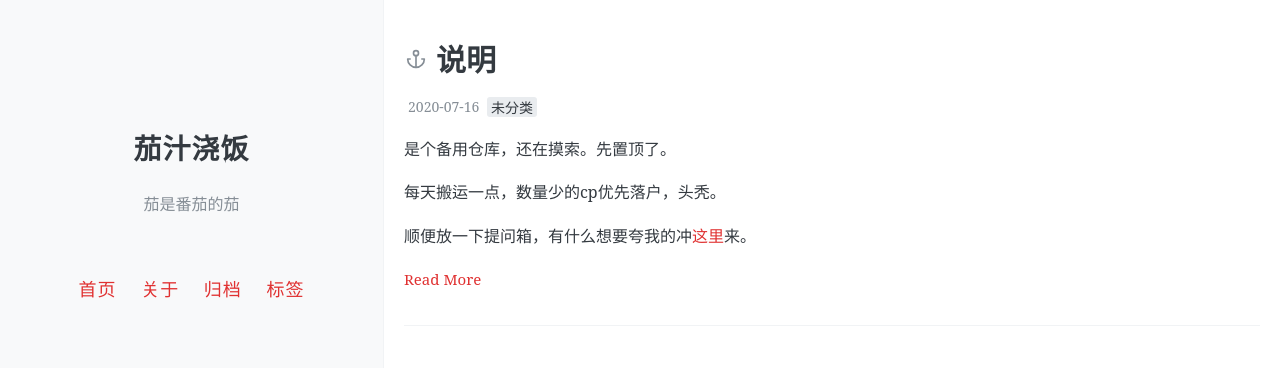
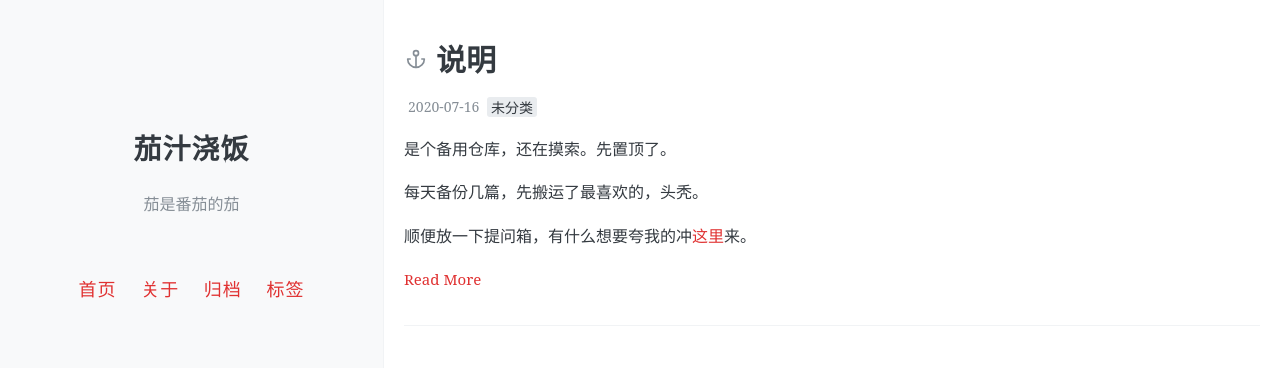
Before and after one commit to onemorebluemoon/ketchup, a Jekyll site: the page built from index.html, in a window 1280 px wide and 900 px high. Shown: the top 368 px of the window. Built offline with Jekyll 4.4.1, drawn with Linux system fonts in a browser that asks for light colours; the list of posts is cut into pages by our own code; comment, search, counter and statistics services are not loaded.

Commit message:
Update 2020-07-16-instructions.md

```diff
--- a/_posts/2020-07-16-instructions.md
+++ b/_posts/2020-07-16-instructions.md
@@ -11,6 +11,6 @@ pinned: true
 
 是个备用仓库，还在摸索。先置顶了。
 
-每天搬运一点，数量少的cp优先落户，头秃。
+每天备份几篇，先搬运了最喜欢的，头秃。
 
 顺便放一下提问箱，有什么想要夸我的冲[这里](http://www.popiask.cn/HIc3DE)来。
```
